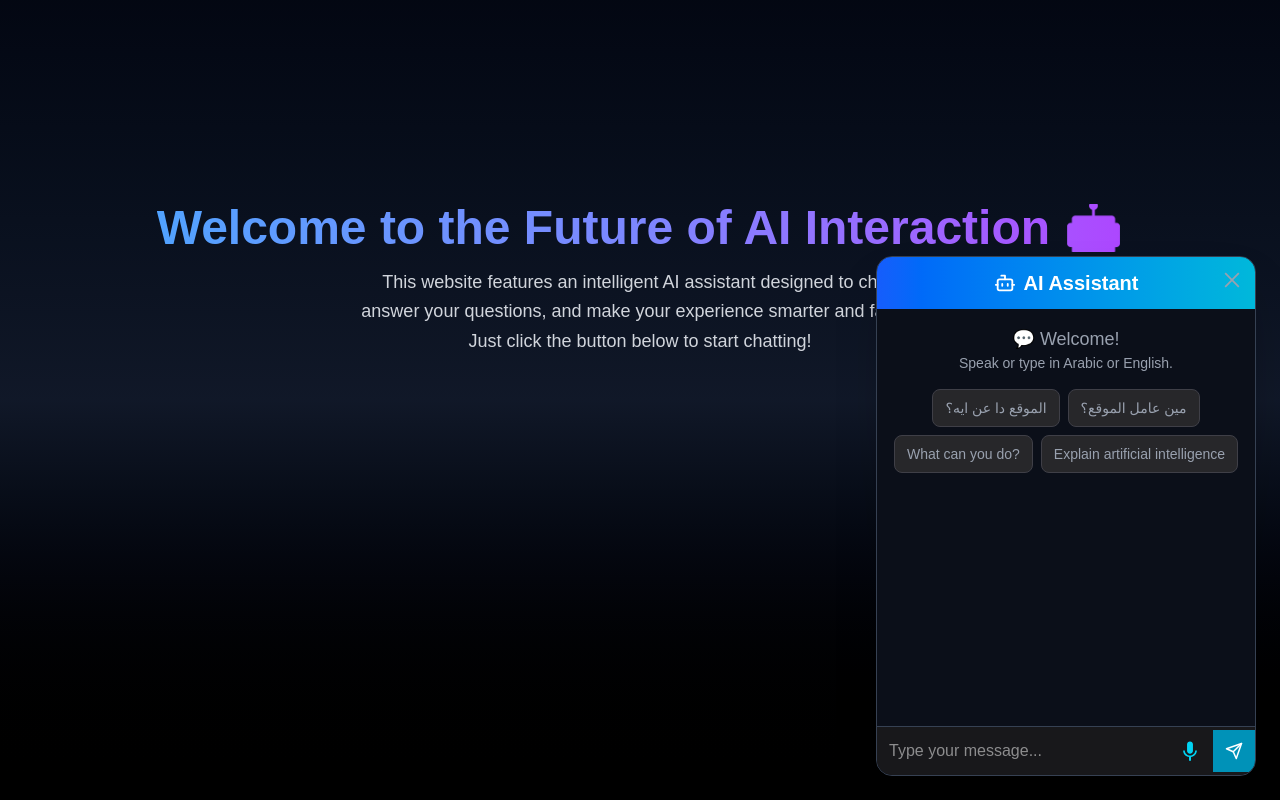
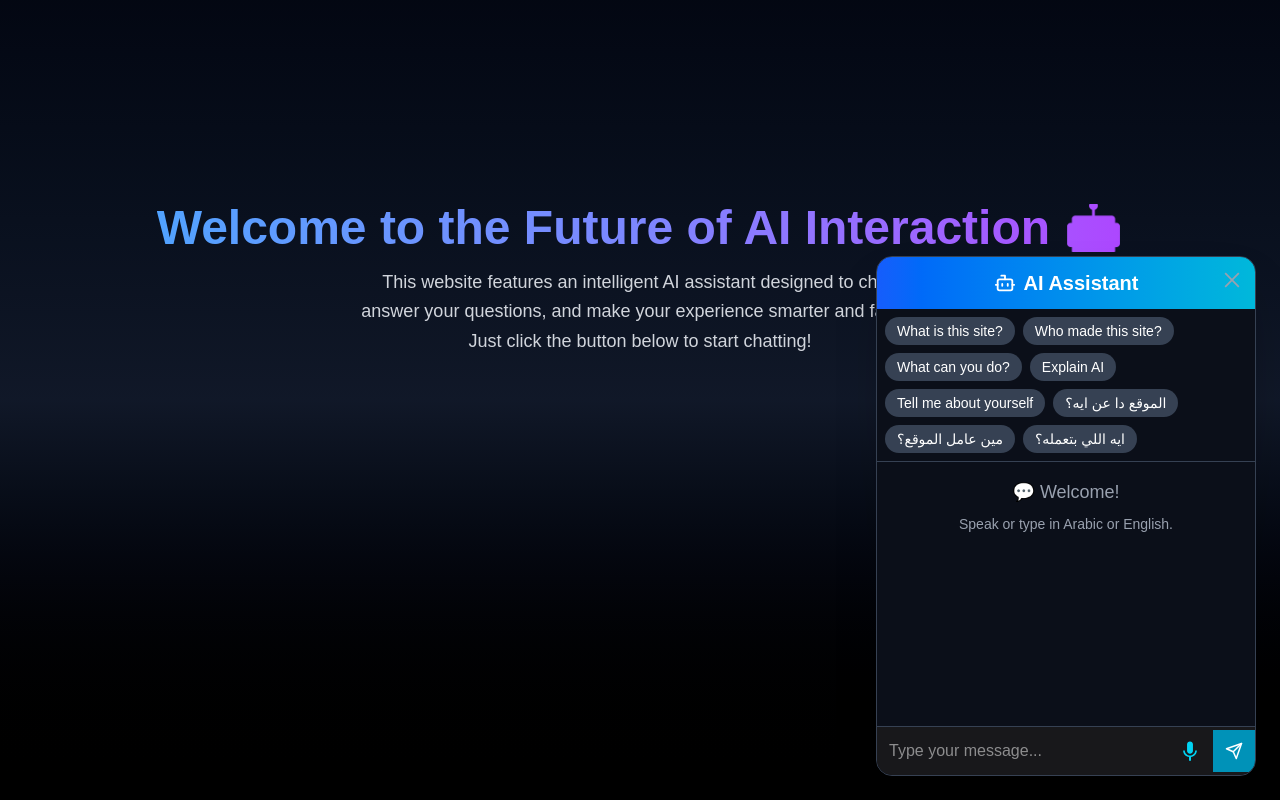
Before and after one commit to abdelrahman-attia-2001/chat-bot, a Next.js app: page / in a window 1280 px wide. Both pictures are taken after a click on the button "Chat with AI 🤖". Built offline with nearby package versions, Linux system fonts and the light colour scheme.

Commit message:
add some animations v3

```diff
--- a/app/components/ChatBot.tsx
+++ b/app/components/ChatBot.tsx
@@ -8,6 +8,9 @@ import { FaUser } from "react-icons/fa";
 import { LuBot } from "react-icons/lu";
 import { AiOutlineClose } from "react-icons/ai";
 
+// ⚡️ TypeScript fix for SpeechRecognition
+
+
 export default function ChatBot() {
   const [isOpen, setIsOpen] = useState(false);
   const [messages, setMessages] = useState<{ role: string; content: string }[]>([]);
@@ -15,11 +18,23 @@ export default function ChatBot() {
   const [loading, setLoading] = useState(false);
   const [listening, setListening] = useState(false);
 
-  // ✅ SpeechRecognition بأمان باستخدام type assertion
+  // SpeechRecognition
   const SpeechRecognition =
     typeof window !== "undefined"
-      ? (window as any).SpeechRecognition || (window as any).webkitSpeechRecognition
+      ? window.SpeechRecognition || window.webkitSpeechRecognition
       : null;
+
+  // 🔑 Keywords for quick replies
+  const quickReplies = [
+    "What is this site?",
+    "Who made this site?",
+    "What can you do?",
+    "Explain AI",
+    "Tell me about yourself",
+    "الموقع دا عن ايه؟",
+    "مين عامل الموقع؟",
+    "ايه اللي بتعمله؟",
+  ];
 
   const sendMessage = async (message: string) => {
     if (!message.trim()) return;
@@ -29,6 +44,7 @@ export default function ChatBot() {
 
     const lowerMsg = message.toLowerCase();
 
+    // Respond locally to keywords
     const aboutPatterns = [
       "الموقع",
       "عن الموقع",
@@ -38,10 +54,8 @@ export default function ChatBot() {
       "صاحب الموقع",
       "مين عامل الموقع",
       "مين انت",
-      "مين اللى عامل الموقع",
-      "من صاحب الموقع",
+      "who made this site",
       "what is this site",
-      "who made this site",
       "about this site",
       "who are you",
       "what can you do",
@@ -52,15 +66,15 @@ export default function ChatBot() {
 
     if (aboutPatterns.some((p) => lowerMsg.includes(p))) {
       const reply =
-        lowerMsg.match(/[أ-ي]/)
+        /[أ-ي]/.test(message)
           ? "أنا مساعد ذكاء اصطناعي 🤖 تم تصميمي للإجابة على الأسئلة والتفاعل معك بطريقة ذكية وسلسة! الموقع دا خاص بتجربة الذكاء الاصطناعي التفاعلي ✨"
           : "I'm an AI assistant 🤖 designed to answer questions and interact with you intelligently! This website is a smart AI experience ✨";
-
       setMessages((prev) => [...prev, { role: "assistant", content: reply }]);
       setLoading(false);
       return;
     }
 
+    // Fallback: call your API
     try {
       const res = await fetch("/api/chat", {
         method: "POST",
@@ -80,15 +94,15 @@ export default function ChatBot() {
     }
   };
 
-  // 🎙️ وظيفة التعرف على الصوت
+  // 🎙️ Voice recognition
   const startListening = () => {
     if (!SpeechRecognition) {
-      alert("المتصفح بتاعك مش بيدعم التعرف على الصوت.");
+      alert("Your browser doesn't support voice recognition.");
       return;
     }
 
     const recog = new SpeechRecognition();
-    recog.lang = "ar-EG,en-US";
+    recog.lang = "ar-EG,en-US"; // Arabic + English
     recog.interimResults = false;
 
     recog.onstart = () => setListening(true);
@@ -107,7 +121,7 @@ export default function ChatBot() {
     sendMessage(input);
   };
 
-  // 🔤 Typing animation للردود
+  // Typing animation
   const [displayedText, setDisplayedText] = useState("");
   useEffect(() => {
     const last = messages[messages.length - 1];
@@ -122,15 +136,9 @@ export default function ChatBot() {
     }
   }, [messages]);
 
-  const suggestedPrompts = [
-    "الموقع دا عن ايه؟",
-    "مين عامل الموقع؟",
-    "What can you do?",
-    "Explain artificial intelligence",
-  ];
-
   return (
     <div className="mt-60">
+      {/* Open button */}
       {!isOpen && (
         <motion.button
           onClick={() => setIsOpen(true)}
@@ -156,27 +164,25 @@ export default function ChatBot() {
               AI Assistant
             </div>
 
+            {/* Quick replies */}
+            <div className="flex flex-wrap gap-2 p-2 border-b border-gray-700">
+              {quickReplies.map((q, idx) => (
+                <button
+                  key={idx}
+                  onClick={() => sendMessage(q)}
+                  className="bg-gray-700 hover:bg-gray-600 text-white px-3 py-1 rounded-full text-sm"
+                >
+                  {q}
+                </button>
+              ))}
+            </div>
+
             {/* Chat messages */}
             <div className="flex-1 overflow-y-auto p-4 space-y-3">
               {messages.length === 0 ? (
-                <div className="text-center text-gray-400 space-y-4">
-                  <div>
-                    <p className="text-lg font-medium">💬 Welcome!</p>
-                    <p className="text-sm">Speak or type in Arabic or English.</p>
-                  </div>
-                  <div className="flex flex-wrap justify-center gap-2 mt-4">
-                    {suggestedPrompts.map((prompt, i) => (
-                      <motion.button
-                        key={i}
-                        whileHover={{ scale: 1.05 }}
-                        whileTap={{ scale: 0.95 }}
-                        onClick={() => sendMessage(prompt)}
-                        className="text-sm px-3 py-2 bg-zinc-800 border border-zinc-700 rounded-lg hover:bg-zinc-700 transition"
-                      >
-                        {prompt}
-                      </motion.button>
-                    ))}
-                  </div>
+                <div className="text-center text-gray-400 space-y-2">
+                  <p className="text-lg font-medium">💬 Welcome!</p>
+                  <p className="text-sm">Speak or type in Arabic or English.</p>
                 </div>
               ) : (
                 messages.map((msg, i) => (
@@ -230,6 +236,7 @@ export default function ChatBot() {
                 disabled={loading}
               />
 
+              {/* Mic with animated sound waves */}
               <button type="button" onClick={startListening} className="p-3 relative">
                 <IoMdMic
                   size={22}
@@ -265,6 +272,7 @@ export default function ChatBot() {
               </button>
             </form>
 
+            {/* Close button */}
             <button
               onClick={() => setIsOpen(false)}
               className="absolute top-3 right-3 text-gray-400 hover:text-white transition"
```
